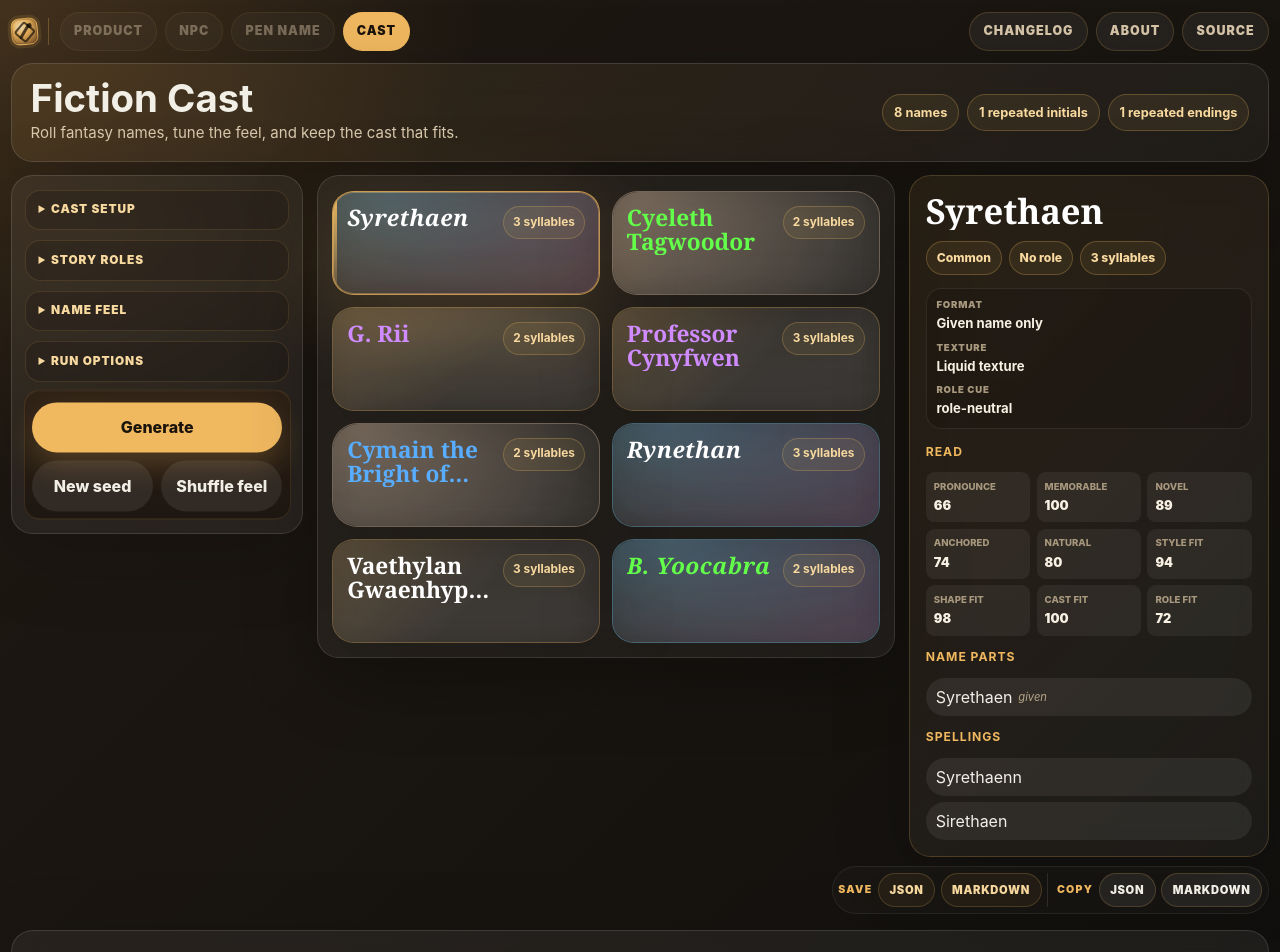
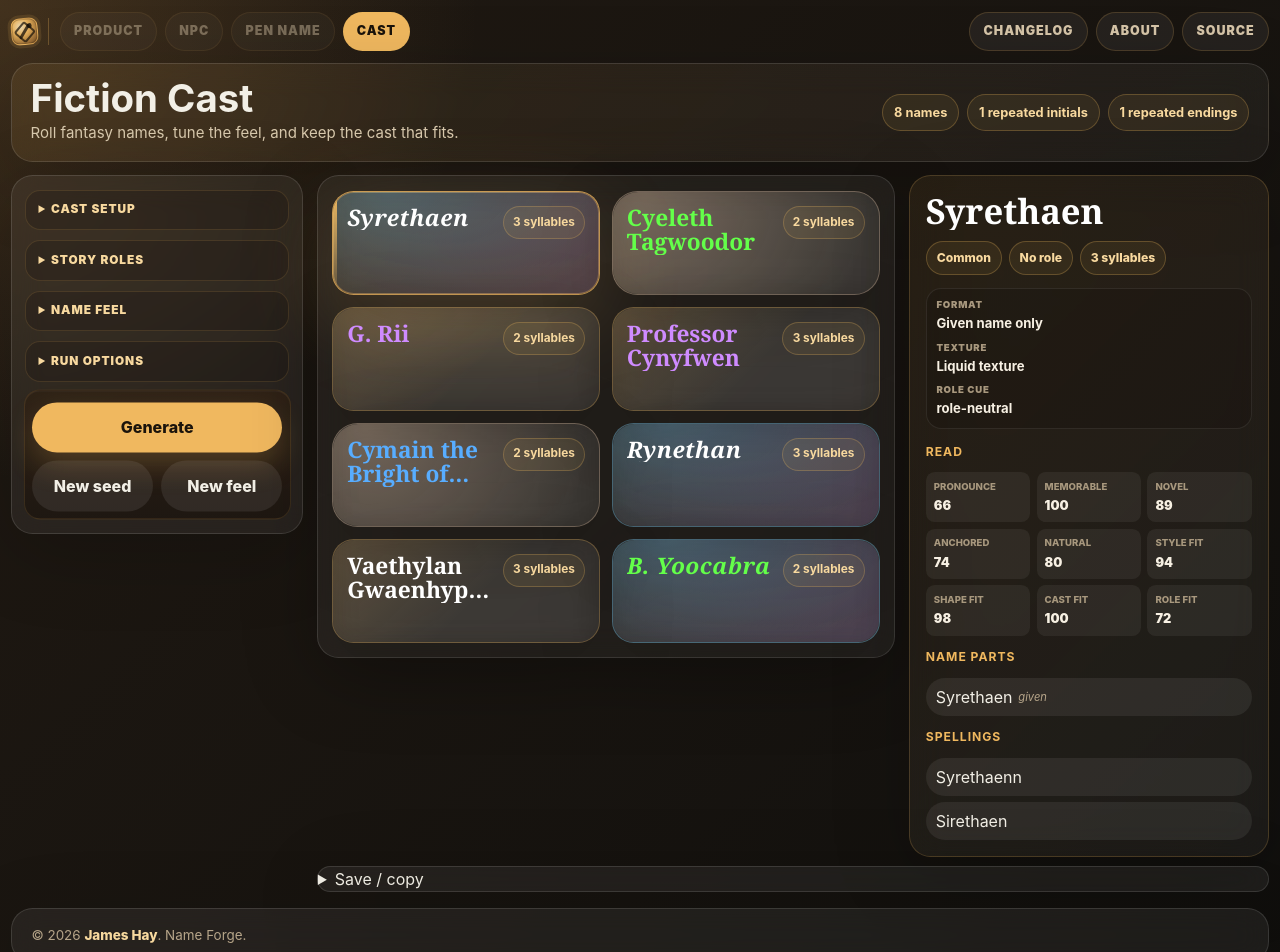
Before and after one commit to jaahay/name-forge, a React (Vite) app: page / in a window 1280 px wide. Shown: the top 952 px of the page. Built offline with nearby package versions, Linux system fonts and the light colour scheme.

Commit message:
Demote export controls into a save menu

```diff
--- a/src/ui/GeneratorView.tsx
+++ b/src/ui/GeneratorView.tsx
@@ -195,7 +195,7 @@ export function GeneratorView({
           <div className="actions" aria-label="Generation actions">
             <button type="submit">Generate</button>
             <button type="button" className="secondary" onClick={onRandomizeSeed}>New seed</button>
-            <button type="button" className="secondary" onClick={onRandomizeSliders}>Shuffle feel</button>
+            <button type="button" className="secondary" onClick={onRandomizeSliders}>New feel</button>
           </div>
         </form>
 
@@ -215,7 +215,9 @@ export function GeneratorView({
             <div className="empty-state panel">Generate names to fill this cast.</div>
           )}
 
-          <section className="save-panel panel" aria-label="Save or copy cast">
+          <details className="save-menu panel">
+            <summary>Save / copy</summary>
+            <div className="save-menu-content" aria-label="Save or copy cast">
               <div className="save-group" aria-label="Save files">
                 <span className="save-group-label">Save</span>
                 <a className="export-link" download="name-forge-cast.json" href={exportHref('application/json', jsonExport)}>JSON</a>
@@ -226,7 +228,8 @@ export function GeneratorView({
                 <button type="button" className="secondary" aria-label="Copy JSON" onClick={() => copyExport(jsonExport)}>JSON</button>
                 <button type="button" className="secondary" aria-label="Copy Markdown" onClick={() => copyExport(markdownExport)}>Markdown</button>
               </div>
-          </section>
+            </div>
+          </details>
         </section>
       </section>
     </>
```
Lines whose indentation alone changed are shown as unchanged.
